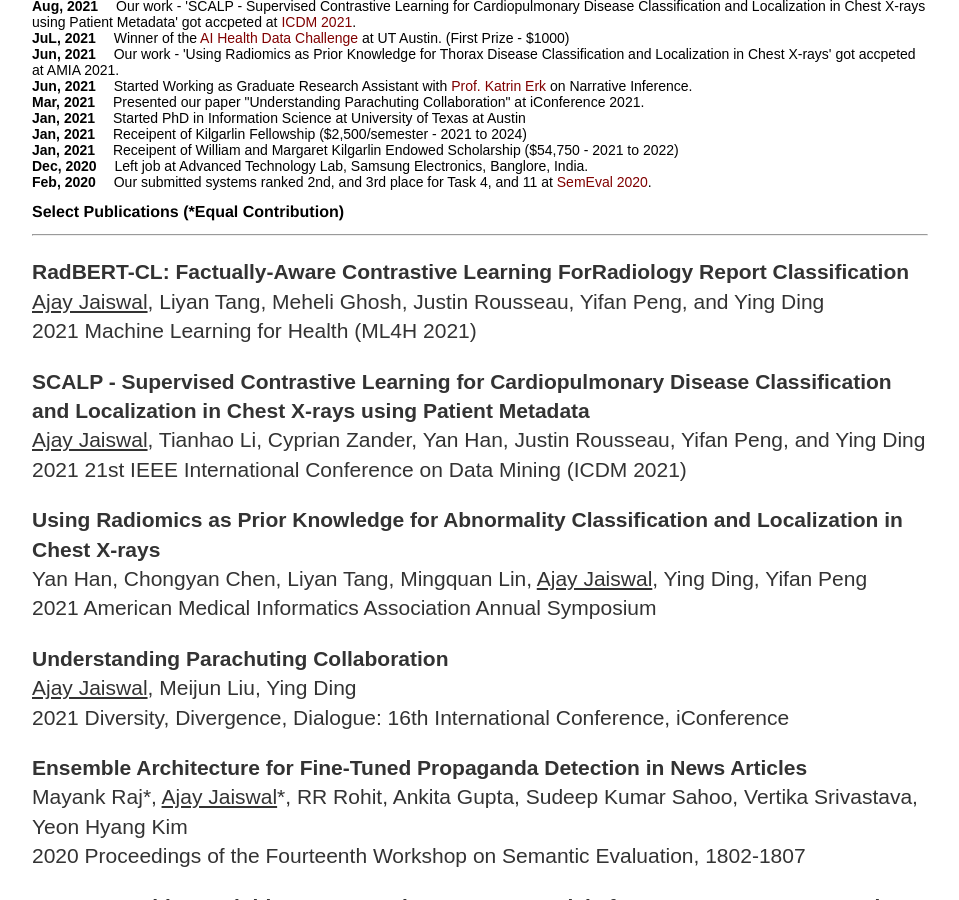
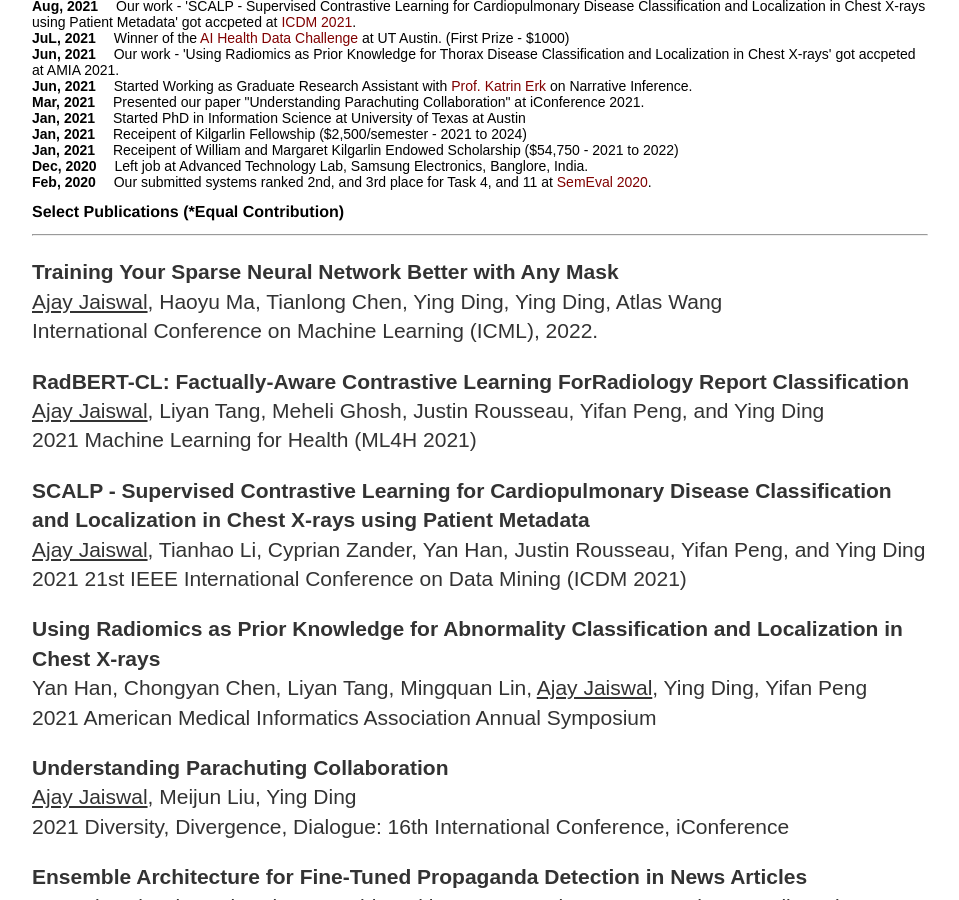
Before and after one commit to Ajay1994/ajay1994.github.io, a Jekyll site: the page built from index.html, in a window 1280 px wide and 900 px high, scrolled down 1185 px. Shown: the whole window, without its empty margins (160-1119 px from the left). Built offline with Jekyll 4.4.1, drawn with Linux system fonts in a browser that asks for light colours.

Commit message:
Update index.html

```diff
--- a/index.html
+++ b/index.html
@@ -57,6 +57,10 @@ title: Ajay Jaiswal Homepage
 		<h2 style = "font-size:16px">Select Publications (*Equal Contribution)</h2>
 		<hr/>
 		<div style ="font-size:14px; font-family: Arial, Helvetica, sans-serif;">
+			<p><strong>Training Your Sparse Neural Network Better with Any Mask</strong><br/>
+			<u>Ajay Jaiswal</u>, Haoyu Ma, Tianlong Chen, Ying Ding, Ying Ding, Atlas Wang<br/>
+		        International Conference on Machine Learning (ICML), 2022.
+			</p>
 			<p><strong>RadBERT-CL: Factually-Aware Contrastive Learning ForRadiology Report Classification</strong><br/>
 			<u>Ajay Jaiswal</u>, Liyan Tang, Meheli Ghosh, Justin Rousseau, Yifan Peng, and Ying Ding<br/>
 		        2021 Machine Learning for Health (ML4H 2021)
```
